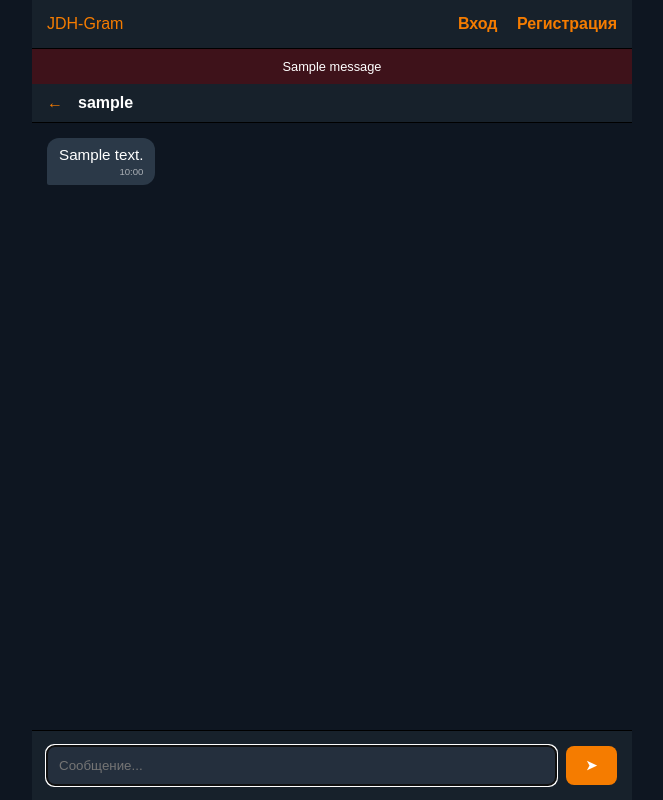
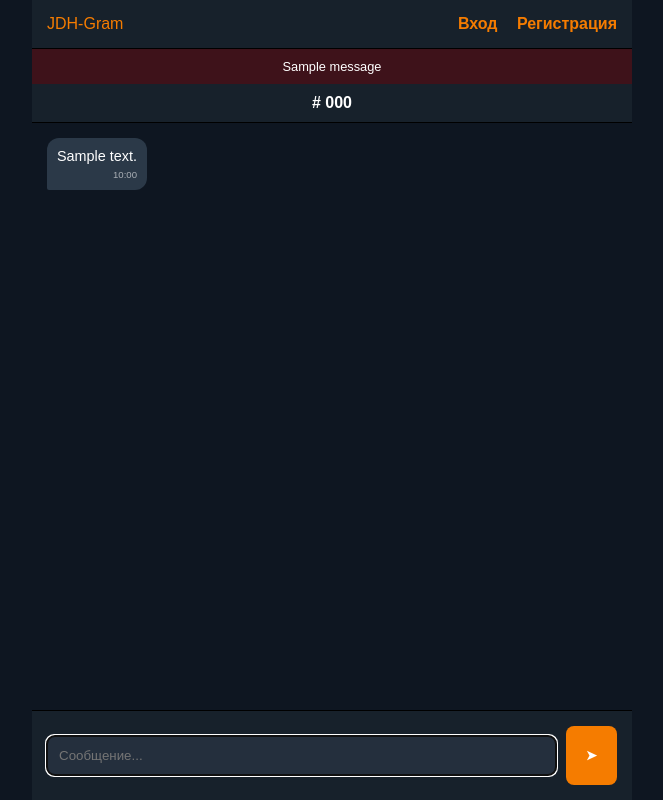
Before and after one commit to JDH-AF/JDHgram-, a Flask app: template templates/chat.html in a window 1280 px wide. Shown: the whole page, without its empty margins (308-971 px from the left). Run offline with Flask 3, Linux system fonts and the light colour scheme; tables that the repository leaves empty hold one stand-in row (values such as "Sample post"); the template is opened without the code that fills it: values that come from a table or form of the project are taken from there, most other values are stand-ins (such as "Sample title", 1, 10 or a date in 2020); one stand-in notice (Sample message) is shown.

Commit message:
Update chat.html

```diff
--- a/templates/chat.html
+++ b/templates/chat.html
@@ -1,60 +1,34 @@
 {% extends "base.html" %}
 {% block content %}
 <style>
-    .chat-wrapper {
-        display: flex; flex-direction: column; height: 100vh;
-    }
-    .chat-header {
-        padding: 10px 15px; background: var(--bg-panel); border-bottom: 1px solid #000;
-        display: flex; align-items: center; gap: 15px;
-    }
-    #chatBox {
-        flex: 1; overflow-y: auto; padding: 15px;
-        display: flex; flex-direction: column; gap: 10px;
-        background: var(--bg-main);
-    }
-    .msg {
-        padding: 8px 12px; border-radius: 12px; color: white;
-        max-width: 80%; word-wrap: break-word; font-size: 0.95rem;
-    }
-    .sent { align-self: flex-end; background: var(--accent); border-bottom-right-radius: 2px; }
-    .received { align-self: flex-start; background: #2b3948; border-bottom-left-radius: 2px; }
-    .time { font-size: 0.6rem; opacity: 0.6; text-align: right; margin-top: 3px; }
-
-    .input-form {
-        padding: 15px; background: var(--bg-panel);
-        display: flex; gap: 10px; border-top: 1px solid #000;
-    }
-    #msgInput { flex: 1; margin: 0; }
-    .send-btn { width: auto; padding: 0 20px; margin: 0; }
+    #box { flex: 1; overflow-y: auto; padding: 15px; display: flex; flex-direction: column; gap: 10px; }
+    .m { padding: 10px; border-radius: 12px; max-width: 80%; color: #fff; font-size: 0.9rem; }
+    .s { align-self: flex-end; background: var(--accent); border-bottom-right-radius: 2px; }
+    .r { align-self: flex-start; background: #2b3948; border-bottom-left-radius: 2px; }
+    .t { font-size: 0.6rem; opacity: 0.6; text-align: right; margin-top: 5px; }
+    form { padding: 15px; background: var(--bg-panel); display: flex; gap: 10px; border-top: 1px solid #000; }
 </style>
 
-<div class="chat-wrapper">
-    <div class="chat-header">
-        <a href="{{ url_for('index') }}" style="color: var(--accent); text-decoration: none;">←</a>
-        <div style="font-weight: bold;">{{ recipient.username }}</div>
+<div style="padding: 10px; background: var(--bg-panel); font-weight: bold; text-align: center; border-bottom: 1px solid #000">
+    # {{ room.code }}
 </div>
 
-    <div id="chatBox">
-        {% for msg in messages %}
-            <div class="msg {% if msg.sender_id == current_user.id %}sent{% else %}received{% endif %}">
-                {{ msg.body }}
-                <div class="time">{{ msg.timestamp.strftime('%H:%M') }}</div>
+<div id="box">
+    {% for m in messages %}
+        <div class="m {% if m.sender_id == current_user.id %}s{% else %}r{% endif %}">
+            {{ m.body }}
+            <div class="t">{{ m.timestamp.strftime('%H:%M') }}</div>
         </div>
     {% endfor %}
 </div>
 
-    <form class="input-form" method="POST">
-        <input type="text" name="message" id="msgInput" placeholder="Сообщение..." required autocomplete="off" autofocus>
-        <button type="submit" class="send-btn">➤</button>
+<form method="POST">
+    <input type="text" name="message" placeholder="Сообщение..." required autocomplete="off" autofocus>
+    <button type="submit" style="width: auto; padding: 0 20px">➤</button>
 </form>
-</div>
 
 <script>
-    // Автоскролл вниз при загрузке страницы
-    window.onload = function() {
-        var chatBox = document.getElementById("chatBox");
-        chatBox.scrollTop = chatBox.scrollHeight;
-    };
+    var b = document.getElementById("box");
+    b.scrollTop = b.scrollHeight;
 </script>
 {% endblock %}
```
Lines whose indentation alone changed are shown as unchanged.
